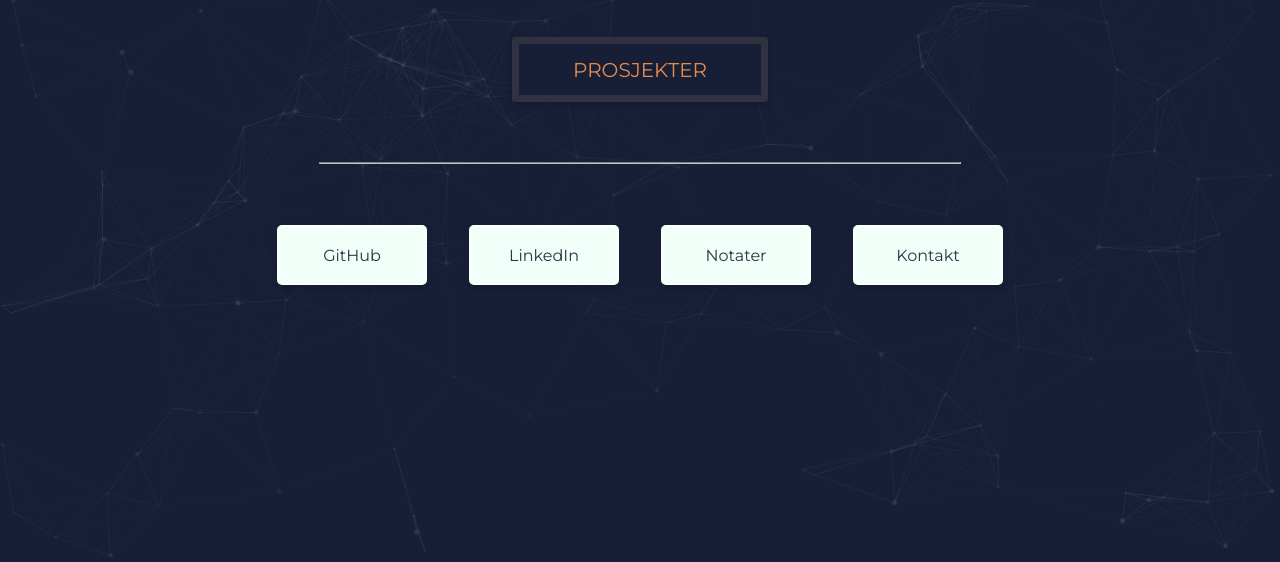
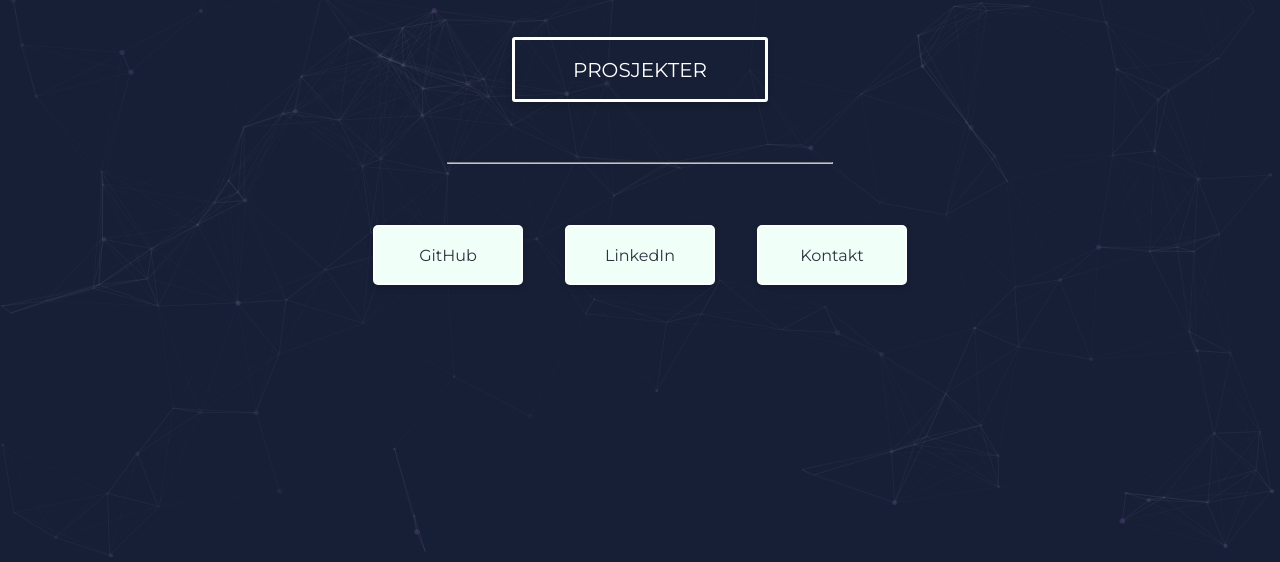
Before and after one commit to mrtnsund/Portfolio, a plain HTML site: page index.html in a window 1280 px wide. In both pictures the pointer is over the element 640 px from the left and 311 px from the top of the page. Shown: the part 242-804 px from the top of the page. Drawn offline with nearby package versions, Linux system fonts and the light colour scheme.

Commit message:
endret hover-effekt og fjernet notat-knapp

```diff
--- a/index.html
+++ b/index.html
@@ -33,7 +33,7 @@
     <div class="lenker">
         <a href="https://github.com/mrtnsund" target="_blank">
             <div class="lenke">
-                <p class="lenkeTekst">GitHub</p>
+                <p class="lenkeTekst">GitHub </p>
             </div>
         </a>
         <a href="https://www.linkedin.com/in/morten-sund-930873116/" target="_blank">
@@ -42,9 +42,7 @@
             </div>
         </a>
 
-        <div class="lenke">
-            <p class="lenkeTekst">Notater</p>
-        </div>
+
         <a href="mailto:mrtnsund@gmail.com">
             <div class="lenke">
                 <p class="lenkeTekst">Kontakt</p>
--- a/style.css
+++ b/style.css
@@ -27,20 +27,21 @@ a {
     margin: 0 auto;
     position: relative;
     text-align: center;
-    color: #E58A4F;
+    color: rgb(163, 148, 137);
     font-size: 20px;
     font-weight: thin;
     height: 65px;
     width: 20%;
-    border: 2px solid #E58A4F;
+    border: 3px solid #E58A4F;
     border-radius: 3px;
     box-shadow: 0px 3px 6px rgba(0,0,0,0.16) ;
-    background-color: #171F36;
+    background-color: transparent;
     box-sizing: border-box;
 }
 .innholdProsjekter:hover {
-    border: 7px solid rgb(48, 50, 65);
-    transition: border 0.5s;
+    border: 3px solid white;
+    color: white;
+    transition: border 0.5s, color 0.5s;
 }
 .innholdProsjekterTekst {
     position: absolute;
@@ -72,8 +73,9 @@ a {
     margin: 21px;
 }
 .lenke:hover{
-    border: 5px solid rgb(179, 179, 179);
-    transition: border 0.3s;
+    font-size: 20px;
+    font-weight: bold;
+    transition: font-weight 0.25s, font-size 0.25s;
 }
 .lenke i {
     font-size: 50px;
@@ -93,7 +95,7 @@ a {
 hr {
     color: #707070;
     opacity: 0.8;
-    width: 50%;
+    width: 30%;
     margin-top: 60px;
     margin-bottom: 40px;
 }
```
